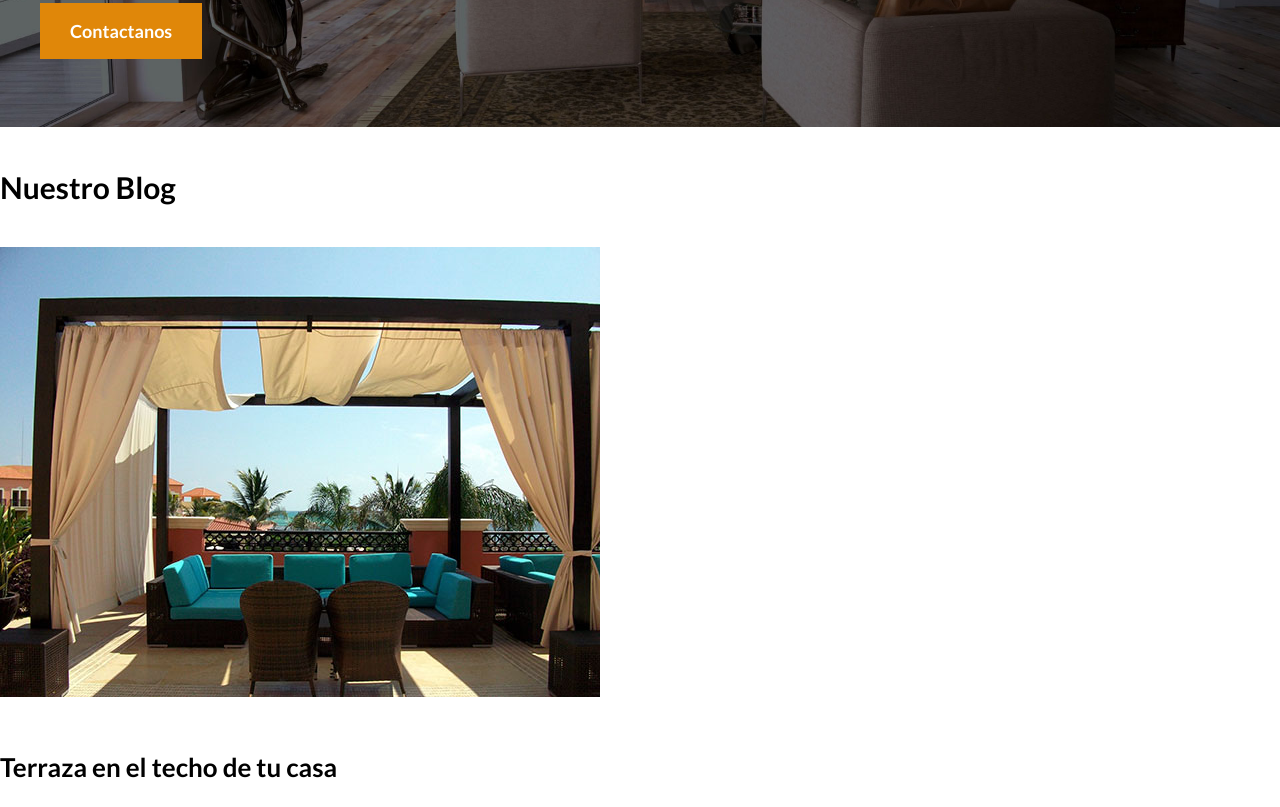
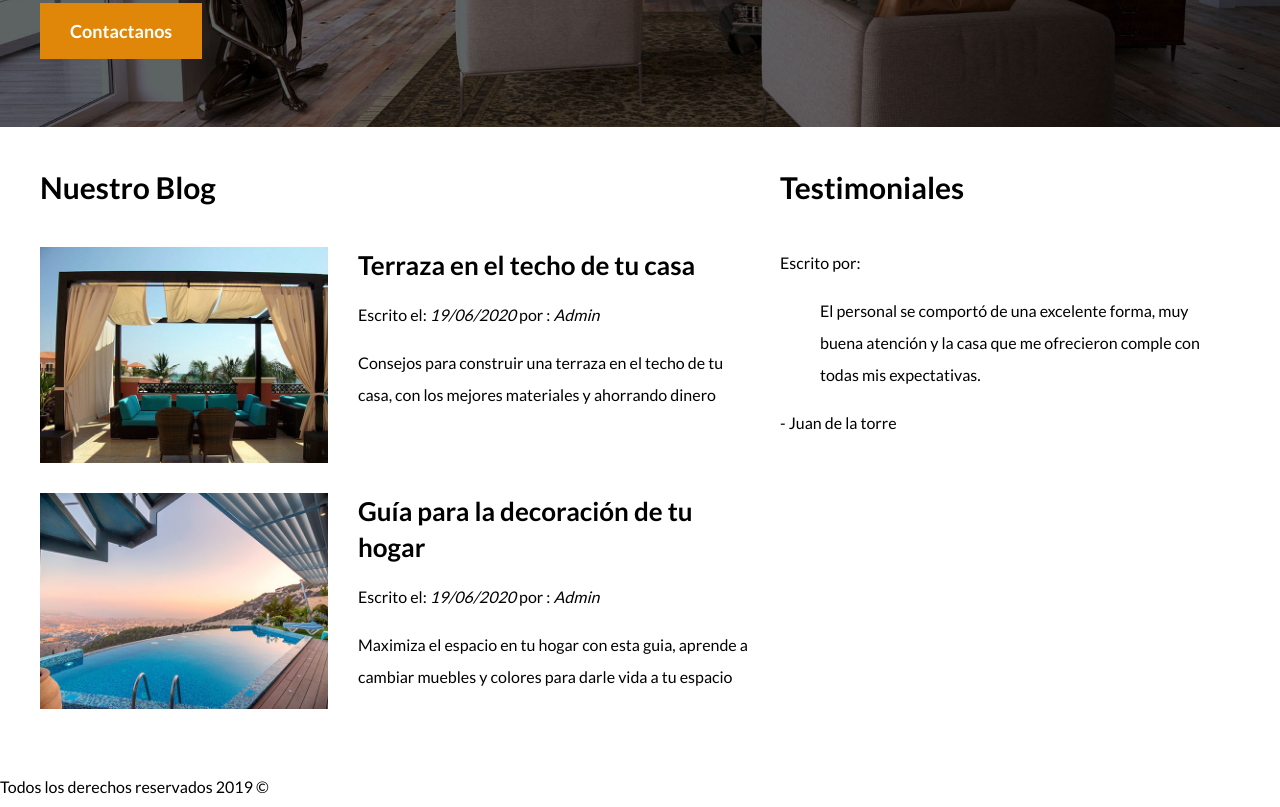
Before and after one commit to GaboHb/CSS-GitHub, a plain HTML site: page ud_index.html in a window 1280 px wide. Shown: the part 2433-3240 px from the top of the page. Drawn offline with Linux system fonts and the light colour scheme.

Commit message:
First steps in blog CSS

```diff
--- a/css/styles.css
+++ b/css/styles.css
@@ -178,3 +178,34 @@ h4{
 .contenido-contacto p {
     font-size: 1.8rem;
 }
+
+/** Seccion inferior **/
+.seccion-inferior {
+    display: flex;
+    justify-content: space-between;
+}
+.seccion-inferior .blog {
+    flex-basis: 60%;
+}
+.seccion-inferior .testimoniales {
+    flex-basis: calc(40% - 2rem);
+}
+
+.entrada-blog {
+    display: flex;
+    justify-content: space-between;
+    margin-bottom: 2rem;
+}
+.entrada-blog:last-of-type {
+    margin-bottom: 0;
+}
+.entrada-blog .imagen {
+    flex-basis: 40%;
+}
+.entrada-blog .texto-entrada {
+    flex-basis: calc(60% - 3rem);
+}
+.texto-entrada h4 {
+    margin: 0;
+    line-height: 1.4;
+}
--- a/ud_index.html
+++ b/ud_index.html
@@ -147,25 +147,34 @@
     </div>
 </section>
 
-<section>
+<div class="seccion-inferior contenedor">
+    <section class="blog">
         <h3>Nuestro Blog</h3>
 
-    <article>
+        <article class="entrada-blog">
+            <div class="imagen">
                 <img src="resources/img/blog1.jpg" alt="Entrada de blog">
+            </div>
+            <div class="texto-entrada">
                 <h4>Terraza en el techo de tu casa</h4>
                 <p>Escrito el: <em>19/06/2020 </em> por : <em>Admin</em></p>
                 <p>Consejos para construir una terraza en el techo de tu casa, con los mejores materiales y ahorrando dinero</p>
+            </div>
         </article>
 
-    <article>
+        <article class="entrada-blog">
+            <div class="imagen">
                 <img src="resources/img/blog2.jpg" alt="Entrada de blog">
+            </div>
+            <div class="texto-entrada">
                 <h4>Guía para la decoración de tu hogar</h4>
                 <p>Escrito el: <em>19/06/2020 </em> por : <em>Admin</em></p>
                 <p>Maximiza el espacio en tu hogar con esta guia, aprende a cambiar muebles y colores para darle vida a tu espacio</p>
+            </div>
         </article>
     </section>
 
-<section>
+    <section class="testimoniales">
         <h3>Testimoniales</h3>
         <header>
             <p>Escrito por:</p>
@@ -174,6 +183,8 @@
             El personal se comportó de una excelente forma, muy buena atención y la casa que me ofrecieron comple con todas mis expectativas.
         </blockquote>
         <p>- Juan de la torre</p>
+    </section>
+</div>
 
 <footer>
     <nav class="navegacion">
```
Lines whose indentation alone changed are shown as unchanged.
